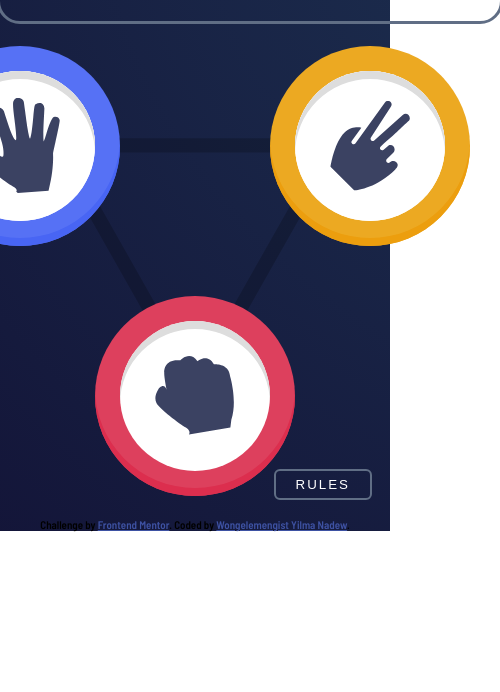
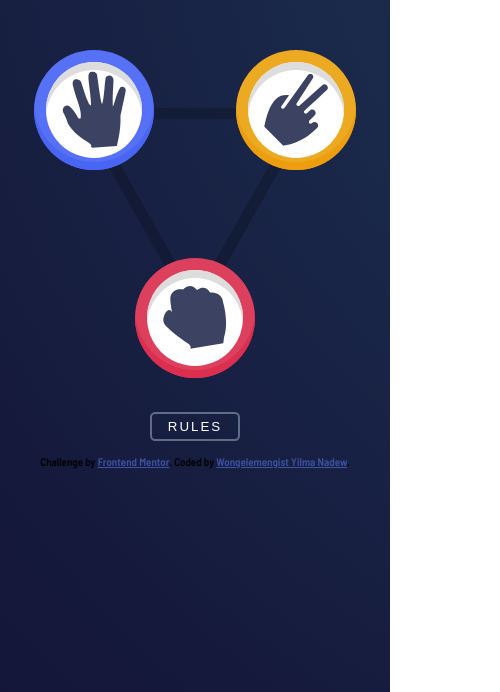
Before and after one commit to Wongel-Yilma/rock-paper-scissors-game, a plain HTML site: page index.html in a window 390 px wide. Shown: the part 176-868 px from the top of the page, 500 px wide, since content can reach past the window. Before the commit the page ends 844 px from the top, so only its background shows below. Drawn offline with Linux system fonts and the light colour scheme.

Commit message:
Implementing media queries

```diff
--- a/script.js
+++ b/script.js
@@ -10,12 +10,15 @@ const gameBtn = document.querySelector(".game-btn");
 const rulesBtn = document.querySelector(".btn-rules");
 const overlay = document.querySelector(".overlay");
 const closeBtn = document.querySelector(".btn-close");
+const scoreEl = document.querySelector(".score");
 
 playingContainer.classList.add("hidden");
 statusBox.classList.add("hidden");
 overlay.classList.add("hidden");
 
+let score;
 // Adding Helper functions
+const displayScore = function () {};
 
 const createChosen = function (chosen) {
   return `<div class="icon-box icon-box-${chosen}">
--- a/src/style.css
+++ b/src/style.css
@@ -212,8 +212,8 @@ body {
   position: relative;
   height: 40rem;
   width: 80rem;
-  display: flex;
-  flex-direction: column;
+  /* display: flex;
+  flex-direction: column; */
   display: grid;
   grid-template-columns: repeat(2, 1fr);
   align-items: center;
@@ -328,3 +328,78 @@ body {
   top: 1rem;
   right: 1rem;
 }
+
+@media (max-width: 56.25em) {
+  html {
+    font-size: 50%;
+  }
+  body {
+    min-height: 100vh;
+  }
+
+  .heading-1 {
+    font-size: 2.8rem;
+  }
+  .game-section {
+    margin-top: 12rem;
+  }
+  .icon-box {
+    height: 10rem;
+  }
+}
+@media (max-width: 37.5em) {
+  .header {
+    width: 80vw;
+  }
+  .icon-box {
+    height: 4rem;
+    width: 4rem;
+  }
+  .icon-border-paper,
+  .icon-border-rock,
+  .icon-border-scissors {
+    height: 15rem;
+    width: 15rem;
+  }
+  .icon-border-white {
+    height: 12rem;
+    width: 12rem;
+  }
+
+  .icon-box-rock {
+    bottom: 0;
+    left: 50%;
+    transform: translateX(-50%);
+  }
+
+  .icon-box-paper {
+    top: 0;
+    left: 20%;
+  }
+  .icon-box-scissors {
+    top: 0;
+    right: 20%;
+  }
+  .container {
+    position: relative;
+    height: 30rem;
+    width: 100vw;
+  }
+  .playing-container {
+    width: 100vw;
+    height: 25rem;
+  }
+  .player-choice {
+    grid-row: 1/2;
+  }
+  .computer-choice {
+    grid-row: 1/2;
+  }
+  .game-box {
+    top: 21rem;
+  }
+  .btn-rules {
+    align-self: center;
+    margin-top: 10rem;
+  }
+}
```
